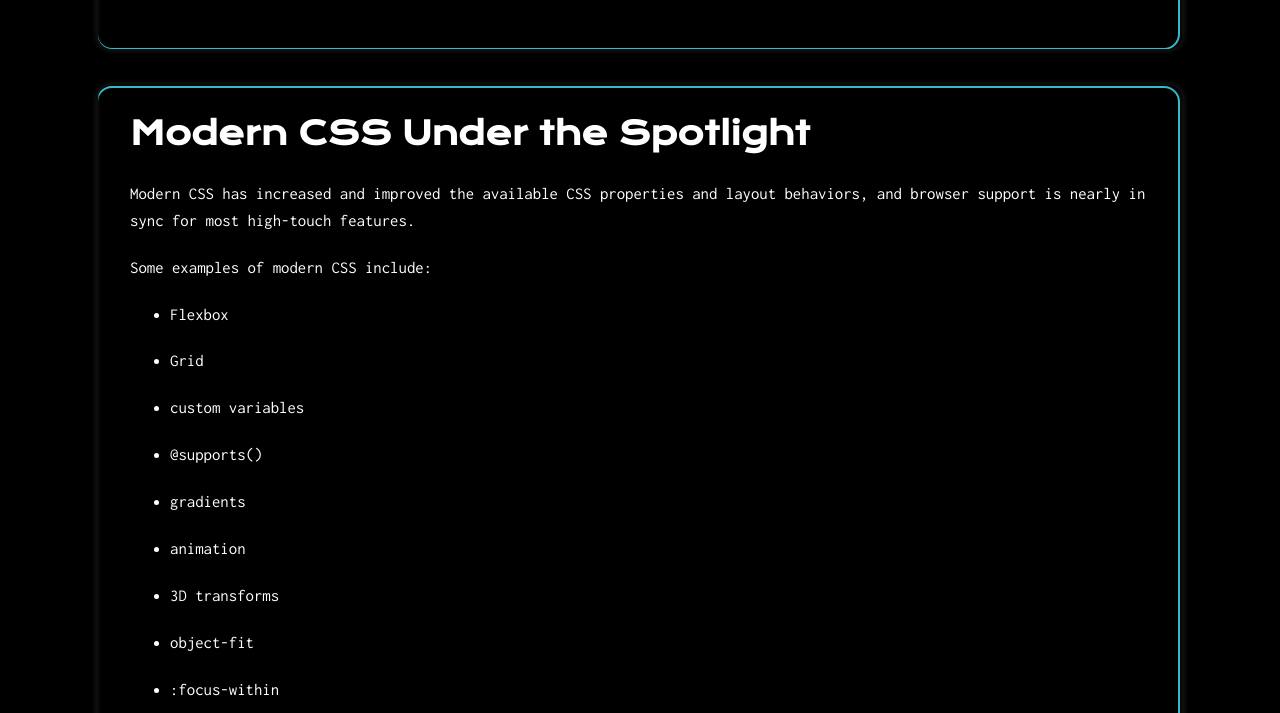
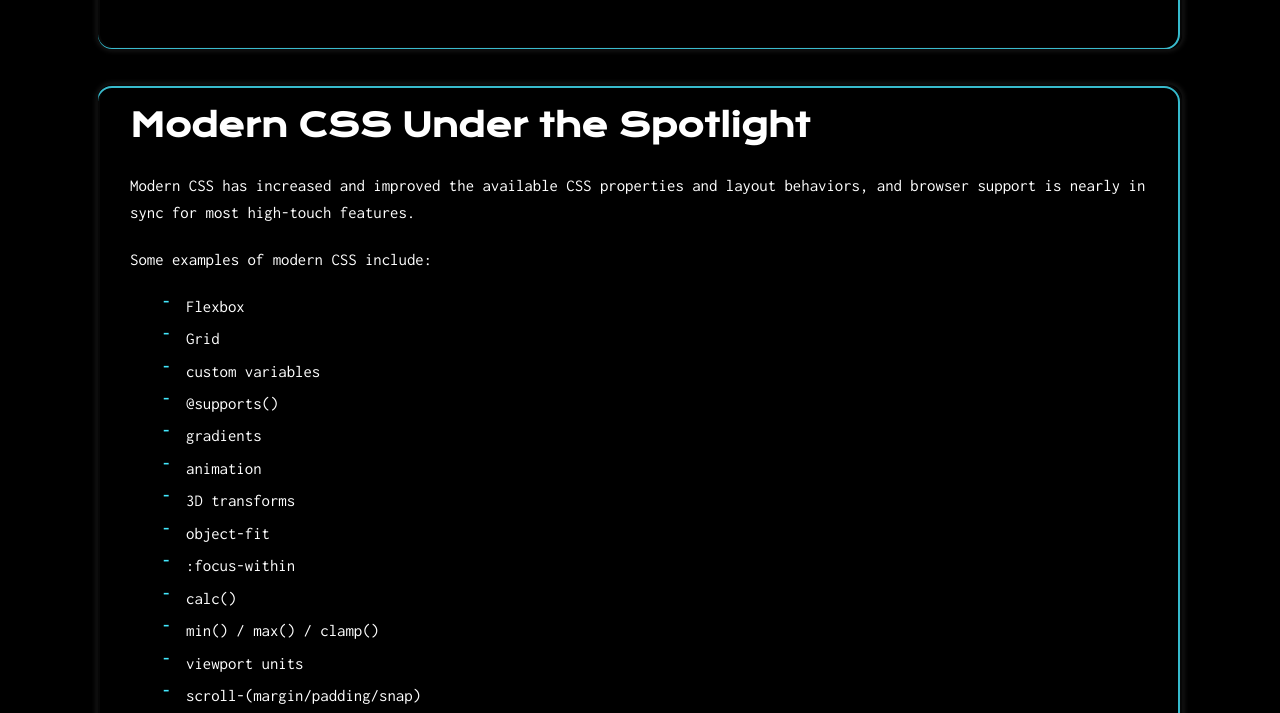
Before and after one commit to cecldwll/wdd331, a website: page public/index.html in a window 1280 px wide. Shown: the part 1132-1845 px from the top of the page. Drawn offline with nearby package versions, Linux system fonts and the light colour scheme; a web font is replaced by a local one.

Commit message:
change bullet style for continuity

```diff
--- a/sass/block-styles/_about.scss
+++ b/sass/block-styles/_about.scss
@@ -1,23 +1,41 @@
 @use "../utility-styles/mixins" as mixins;
 @use "../global-styles/theme" as theme;
 
-.about {
-  @include mixins.panel-base;
-  color: theme.color(variant-4);
+article#about > .container:nth-of-type(2) {
+  background: none !important;
+  padding-block: 1.5rem;
 
-  h2 {
-    font-family: var(--header-font-family);
-    font-size: var(--font-size-h2);
-    color: var(--color-text);
-    margin-bottom: 0.5rem;
-
-    @include mixins.glitch-text(var(--color-variant-3), var(--color-variant-1));
+  ul {
+    list-style: none !important;     /* remove default bullets */
+    padding: 0;
+    margin: 0 0 1rem 0;
+    gap: 0.35rem;
+    width: min(560px, 92%);
+    text-align: left;
   }
 
-  p {
-    font-family: var(--body-font-family);
-    font-size: var(--font-size-text);
-    line-height: 1.6;
-    color: var(--color-text);
+  ul li {
+    display: flex;
+    align-items: flex-start;
+    padding-left: 2rem;
+    position: relative;
+    margin-bottom: 0.35rem;
+  }
+
+  /* dash before each item */
+  ul li::before {
+    content: "-";
+    display: inline-block;
+    width: 1rem;
+    margin-right: 0.5rem;
+    color: var(--color-variant-1);
+    font-weight: 700;
+    line-height: 1;
+  }
+
+  /* ensure anchors inside list keep your theme link styles */
+  ul li a {
+    color: var(--color-variant-1);
+    text-decoration: underline;
   }
 }
```
Also changed, not shown: public/style.css, 1 other file.
